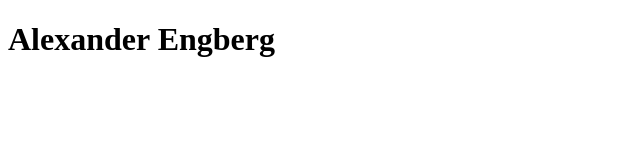
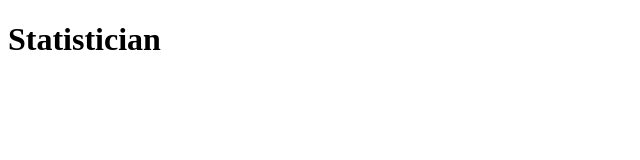
Before and after one commit to alexengberg/alexengberg.github.io, a plain HTML site: page index.html in a window 1280 px wide. Shown: the whole page, without its empty margins (0-640 px from the left). Drawn offline with Linux system fonts and the light colour scheme.

Commit message:
Update index.html

```diff
--- a/index.html
+++ b/index.html
@@ -1,6 +1,7 @@
 <!DOCTYPE html>
 <html>
+    <title>Alexander Engberg</title>
 <body>
-<h1>Alexander Engberg</h1>
+<h1>Statistician</h1>
 </body>
 </html>
```
